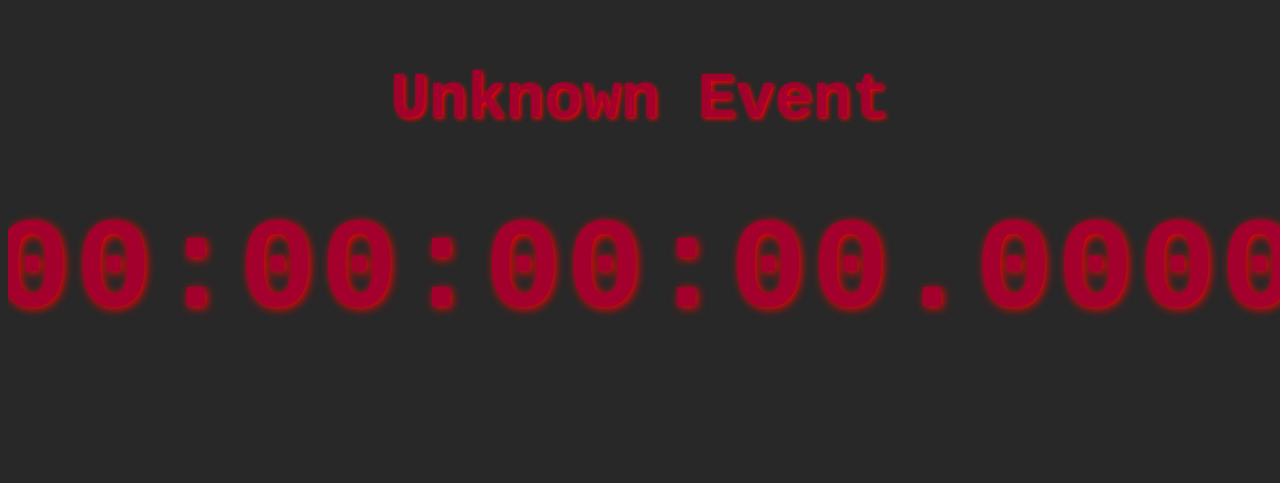
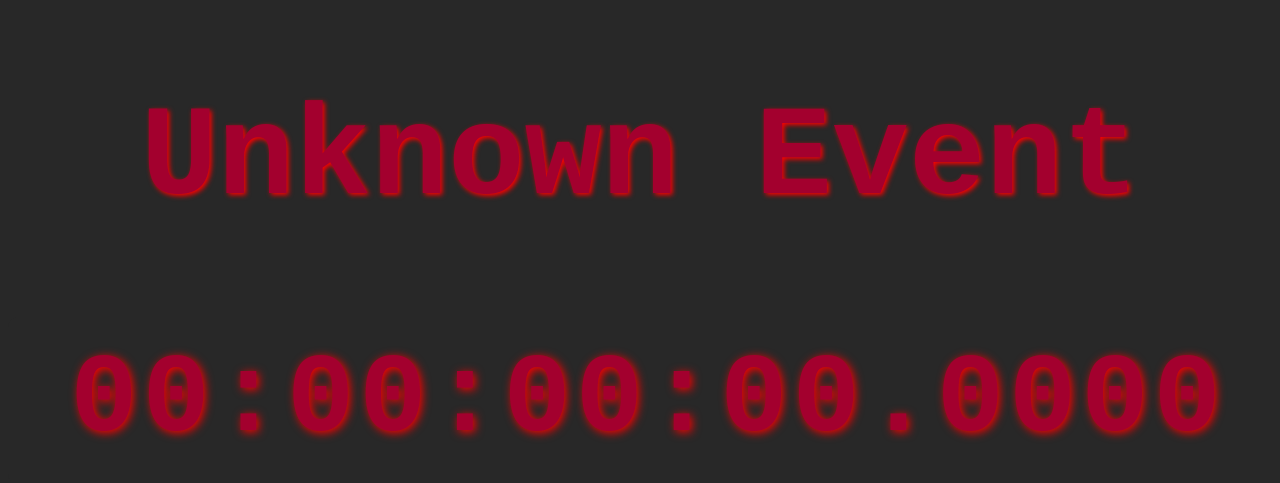
Before and after one commit to FRC-1721/ProjectHud, a Flask app: page /countdown in a window 1280 px wide. Shown: the top 483 px of the page. Run offline with Flask 3, Linux system fonts and the light colour scheme.

Commit message:
Adjust css style for clock

```diff
--- a/app/static/styles/countdown.css
+++ b/app/static/styles/countdown.css
@@ -10,13 +10,13 @@ body {
 }
 
 h1 {
-  font-size: 4em;
+  font-size: 8em;
   color: rgb(163, 0, 46);
   text-shadow: 2px 2px 5px red;
 }
 
 #countdown {
-  font-size: 8em;
+  font-size: 7em;
   font-weight: bold;
   letter-spacing: 5px;
   background: rgb(40, 40, 40);
```
